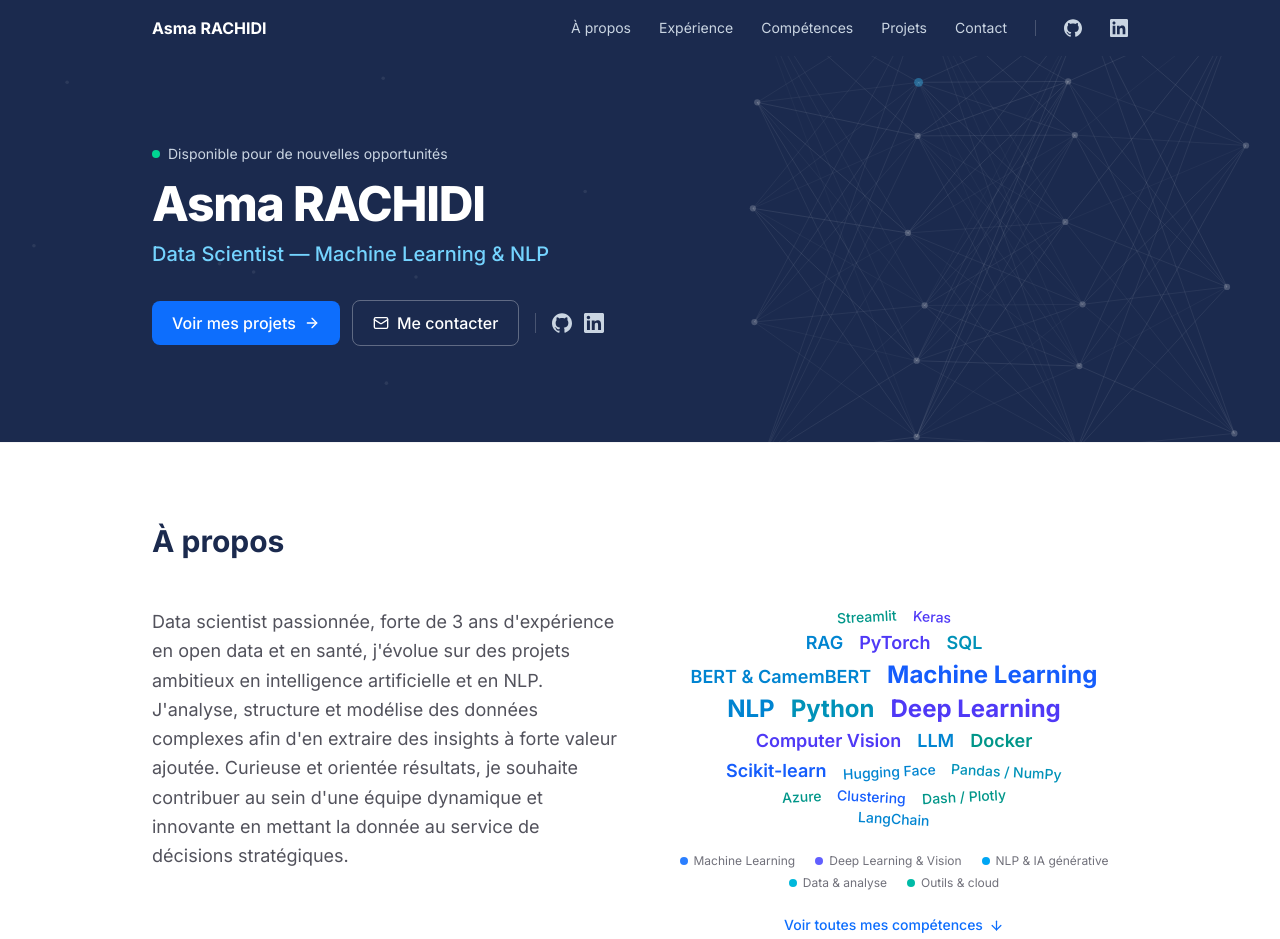
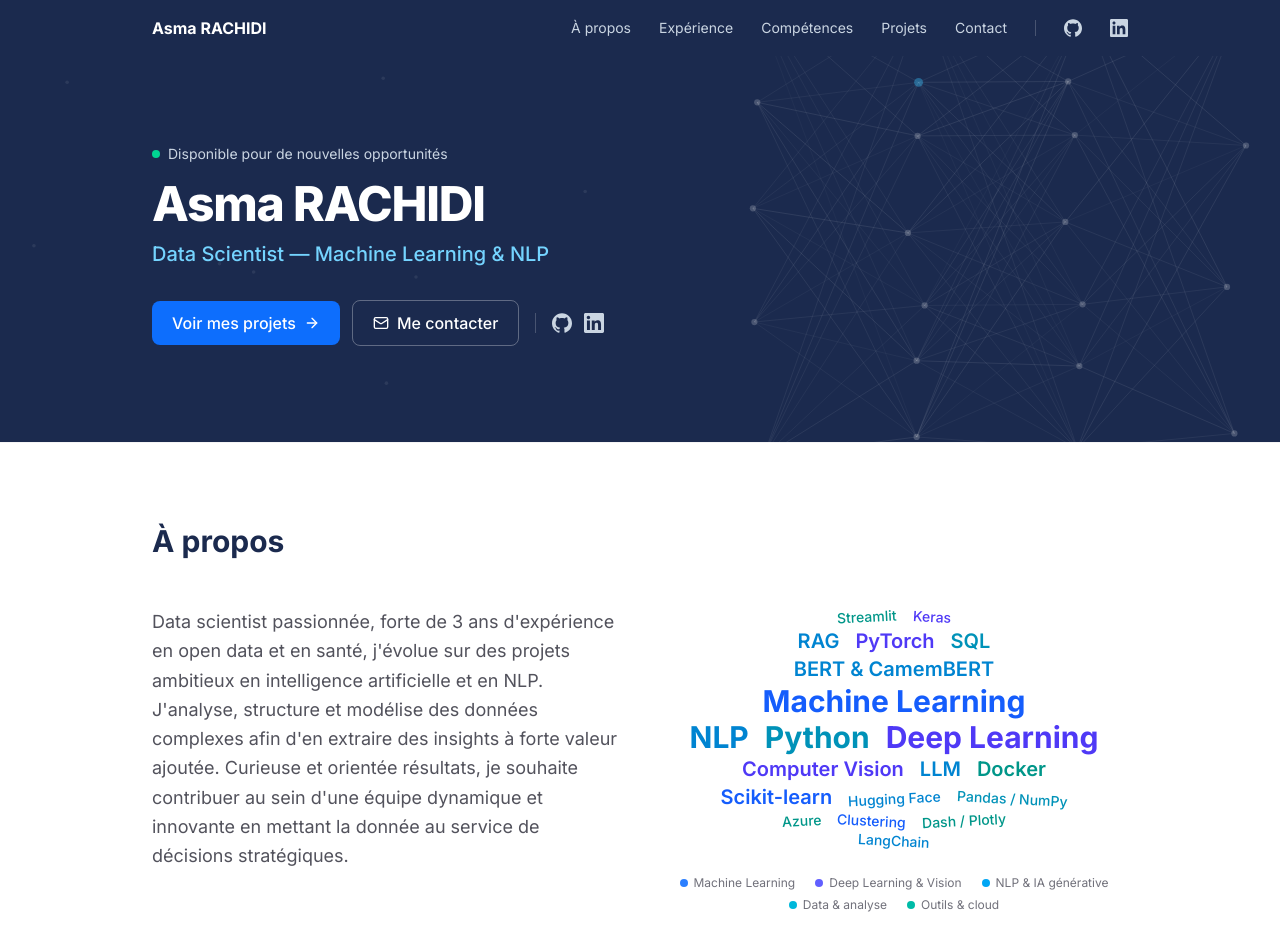
Before and after one commit to AsmaRACHIDI/portfolio, a React (Vite) app: page / in a window 1280 px wide. Shown: the top 939 px of the page. Built offline with nearby package versions, Linux system fonts and the light colour scheme.

Commit message:
Amplify word cloud silhouette
Center words bump to text-3xl/text-xl and the container widens so the
belly of the ellipse swells more visibly against the narrow ends.

```diff
--- a/src/components/About.jsx
+++ b/src/components/About.jsx
@@ -22,8 +22,8 @@ const dotStyles = {
 }
 
 const sizeStyles = {
-  3: 'text-2xl font-bold',
-  2: 'text-lg font-semibold',
+  3: 'text-3xl font-bold',
+  2: 'text-xl font-semibold',
   1: 'text-sm font-medium',
 }
 
@@ -40,7 +40,7 @@ export default function About() {
           <p className="text-lg leading-relaxed text-zinc-600">{profile.bio}</p>
 
           <div className="text-center">
-            <div className="mx-auto max-w-lg space-y-0.5">
+            <div className="mx-auto max-w-xl">
               {rows.map((row, r) => (
                 <div key={r} className="flex flex-wrap items-baseline justify-center gap-x-4">
                   {row.map((word) => {
```
